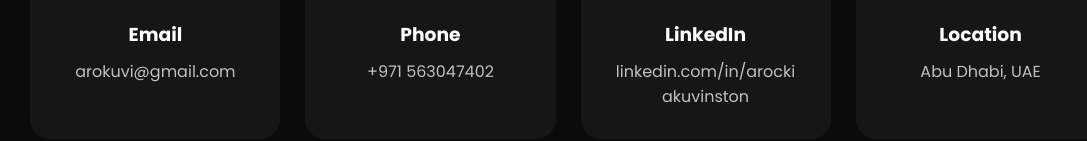
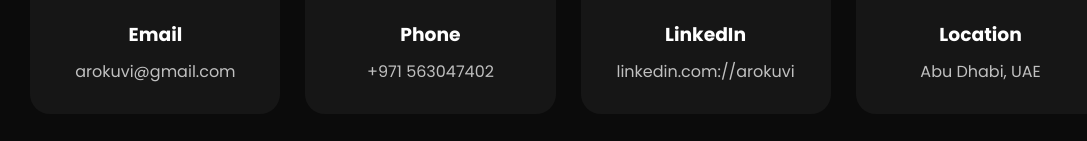
Before and after one commit to Jenn2004/AroKuvi_Portfolio, a React (Vite) app: page / in a window 1280 px wide. Shown: the part 4983-5124 px from the top of the page, without its empty margins (72-1159 px from the left). Built offline with nearby package versions, Linux system fonts and the light colour scheme.

Commit message:
Updated profile images

```diff
--- a/src/components/Contact.jsx
+++ b/src/components/Contact.jsx
@@ -22,7 +22,8 @@
           <div className="contact-card">
             <FaEnvelope className="contact-icon" />
             <h3>Email</h3>
-            <p>arokuvi@gmail.com</p>
+            <a href="mailto:arokuvi@gmail.com" className="contact-link">arokuvi@gmail.com</a>
+
           </div>
 
           <div className="contact-card">
@@ -34,7 +35,7 @@
           <div className="contact-card">
             <FaLinkedin className="contact-icon" />
             <h3>LinkedIn</h3>
-            <p>linkedin.com/in/arockiakuvinston</p>
+            <a href="https://www.linkedin.com/in/arockiakuvinstion/" target="_blank" className="contact-link"><p>linkedin.com://arokuvi</p></a>
           </div>
 
           <div className="contact-card">
--- a/src/styles/Contact.css
+++ b/src/styles/Contact.css
@@ -37,7 +37,15 @@
     color:#c0c0c0;
     word-break:break-word;
 }
+.contact-link{
+    color:#c0c0c0;
+    text-decoration:none;
+    transition:.3s;
+}
 
+.contact-link:hover{
+    color:#ff6b2c;
+}
 @media(max-width:480px){
 
     .contact-card{
```
